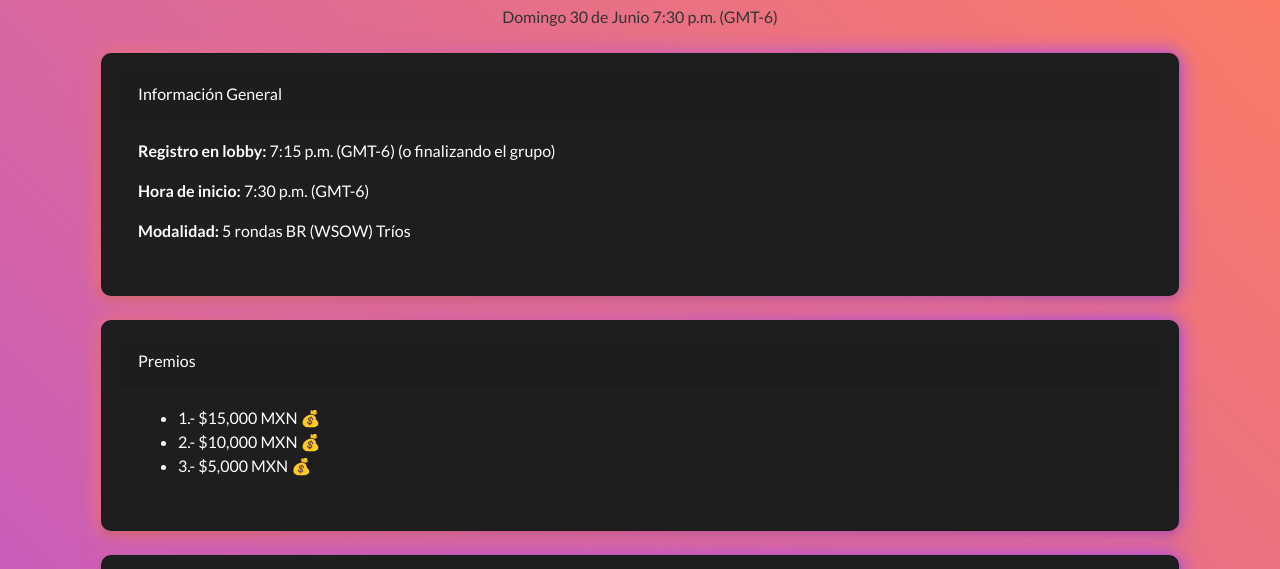
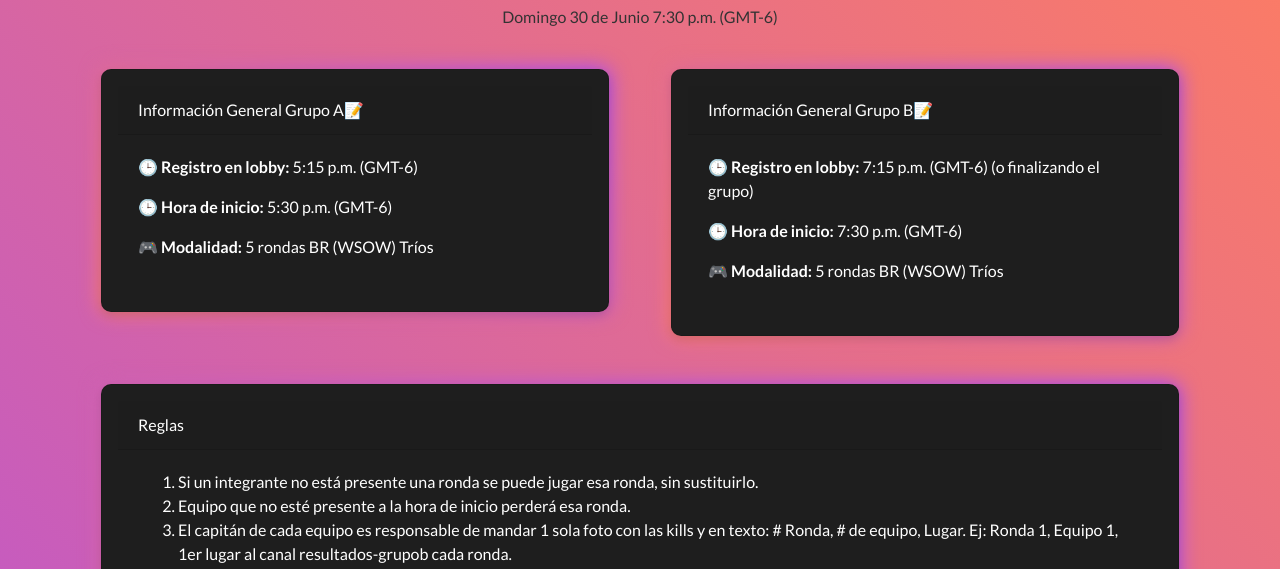
Before and after one commit to alejaam/phoenixarena, a plain HTML site: page index.html in a window 1280 px wide. Shown: the part 181-750 px from the top of the page. Drawn offline with nearby package versions, Linux system fonts and the light colour scheme.

Commit message:
Update index.html Group B

```diff
--- a/index.html
+++ b/index.html
@@ -39,32 +39,36 @@
                 class="fab fa-instagram"></i></a>
     </div>
 </header>
+
 <body class="gradient-bg-3">
     <div class="container mt-5">
         <h1 class="text-center">Torneo PhoenixArena</h1>
         <p class="text-center">Domingo 30 de Junio 7:30 p.m. (GMT-6)</p>
 
+        <div class="row">
+            <div class="col-md-6">
                 <div class="card my-4 card-gradient">
                     <div class="card-header">
-                Información General
+                        Información General Grupo A📝
                     </div>
                     <div class="card-body">
-                <p><strong>Registro en lobby:</strong> 7:15 p.m. (GMT-6) (o finalizando el grupo)</p>
-                <p><strong>Hora de inicio:</strong> 7:30 p.m. (GMT-6)</p>
-                <p><strong>Modalidad:</strong> 5 rondas BR (WSOW) Tríos</p>
+                        <p><strong>🕒 Registro en lobby:</strong> 5:15 p.m. (GMT-6)</p>
+                        <p><strong>🕒 Hora de inicio:</strong> 5:30 p.m. (GMT-6)</p>
+                        <p><strong>🎮 Modalidad:</strong> 5 rondas BR (WSOW) Tríos</p>
                     </div>
                 </div>
-
-        <div id="premios" class="card my-4">
+            </div>
+            <div class="col-md-6">
+                <div class="card my-4 card-gradient">
                     <div class="card-header">
-                Premios
+                        Información General Grupo B📝
                     </div>
                     <div class="card-body">
-                <ul>
-                    <li>1.- $15,000 MXN 💰</li>
-                    <li>2.- $10,000 MXN 💰</li>
-                    <li>3.- $5,000 MXN 💰</li>
-                </ul>
+                        <p><strong>🕒 Registro en lobby:</strong> 7:15 p.m. (GMT-6) (o finalizando el grupo)</p>
+                        <p><strong>🕒 Hora de inicio:</strong> 7:30 p.m. (GMT-6)</p>
+                        <p><strong>🎮 Modalidad:</strong> 5 rondas BR (WSOW) Tríos</p>
+                    </div>
+                </div>
             </div>
         </div>
 
```
Lines whose indentation alone changed are shown as unchanged.
